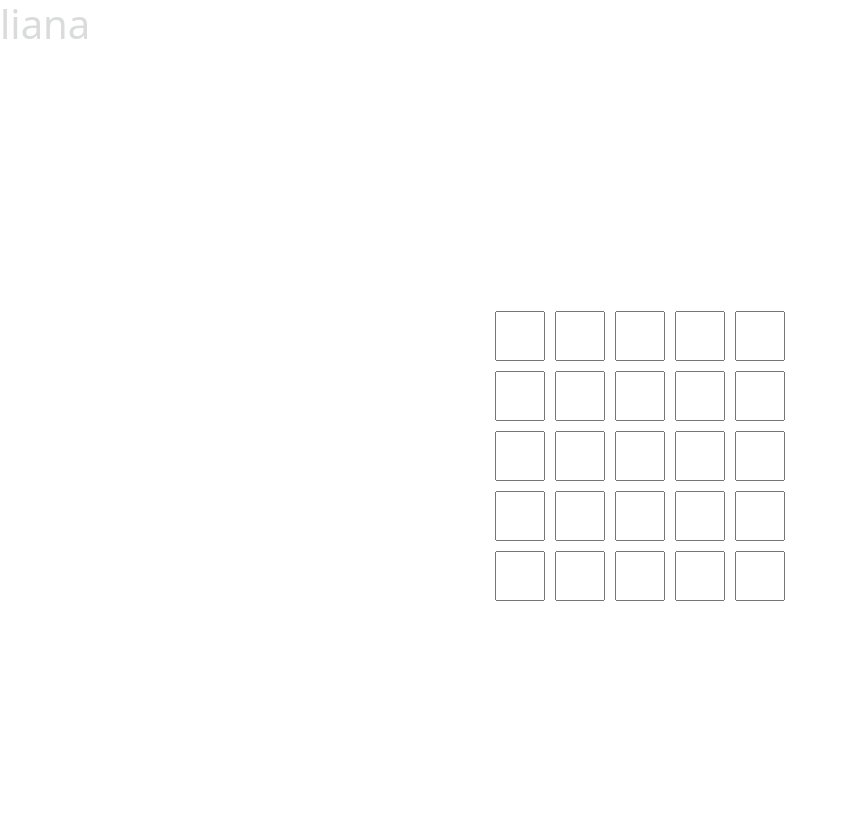
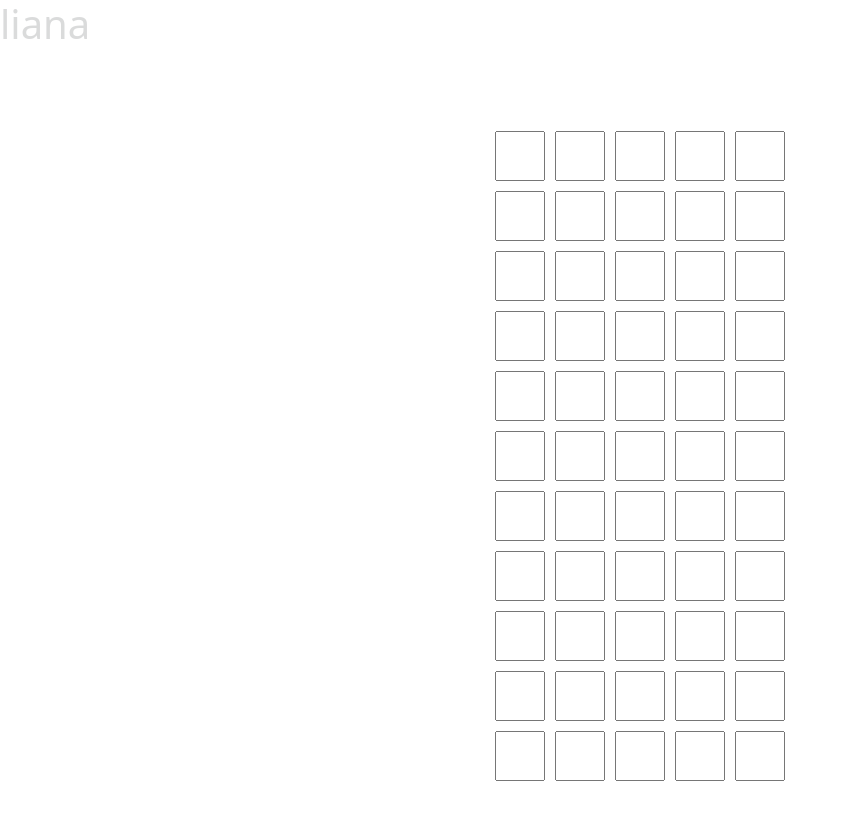
Before and after one commit to volatil/wordle, a plain HTML site: page index.html in a window 1280 px wide. Shown: the whole page, without its empty margins (0-845 px from the left). Drawn offline with nearby package versions, Linux system fonts and the light colour scheme.

Commit message:
mas intentos

```diff
--- a/index.html
+++ b/index.html
@@ -43,6 +43,12 @@
             <div class="fila"> <input type="text" maxlength="1" /> <input type="text" maxlength="1" /> <input type="text" maxlength="1" /> <input type="text" maxlength="1" /> <input type="text" maxlength="1" /> </div>
             <div class="fila"> <input type="text" maxlength="1" /> <input type="text" maxlength="1" /> <input type="text" maxlength="1" /> <input type="text" maxlength="1" /> <input type="text" maxlength="1" /> </div>
             <div class="fila"> <input type="text" maxlength="1" /> <input type="text" maxlength="1" /> <input type="text" maxlength="1" /> <input type="text" maxlength="1" /> <input type="text" maxlength="1" /> </div>
+            <div class="fila"> <input type="text" maxlength="1" /> <input type="text" maxlength="1" /> <input type="text" maxlength="1" /> <input type="text" maxlength="1" /> <input type="text" maxlength="1" /> </div>
+            <div class="fila"> <input type="text" maxlength="1" /> <input type="text" maxlength="1" /> <input type="text" maxlength="1" /> <input type="text" maxlength="1" /> <input type="text" maxlength="1" /> </div>
+            <div class="fila"> <input type="text" maxlength="1" /> <input type="text" maxlength="1" /> <input type="text" maxlength="1" /> <input type="text" maxlength="1" /> <input type="text" maxlength="1" /> </div>
+            <div class="fila"> <input type="text" maxlength="1" /> <input type="text" maxlength="1" /> <input type="text" maxlength="1" /> <input type="text" maxlength="1" /> <input type="text" maxlength="1" /> </div>
+            <div class="fila"> <input type="text" maxlength="1" /> <input type="text" maxlength="1" /> <input type="text" maxlength="1" /> <input type="text" maxlength="1" /> <input type="text" maxlength="1" /> </div>
+            <div class="fila"> <input type="text" maxlength="1" /> <input type="text" maxlength="1" /> <input type="text" maxlength="1" /> <input type="text" maxlength="1" /> <input type="text" maxlength="1" /> </div>
         </div>
 
         <script src="index.js"></script>
```
